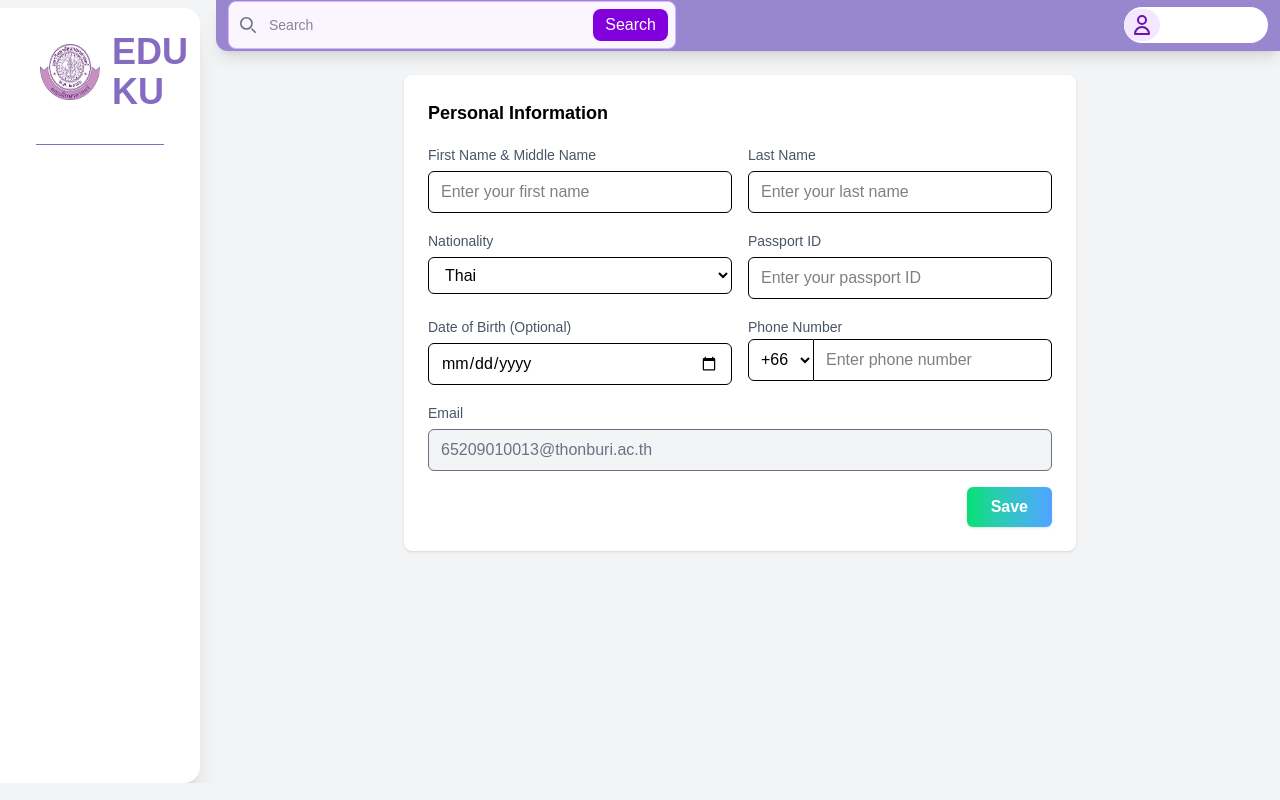
After one commit to S-Sarayoot/MVP1-PEES-EDUKU, a PHP site: page /student/user.php in a window 1280 px wide. The commit adds this page. Run offline with PHP 8.4, Linux system fonts and the light colour scheme; some web fonts are replaced.

Commit message:
feat: add personal information form and update title in base layout

```diff
--- /dev/null
+++ b/student/user.php
@@ -0,0 +1,7 @@
+<?php
+// public/index.php
+require __DIR__ . '/helpers.php';
+
+$pageHtml = render('pages/personal.php');
+
+echo layout('/base.php', $pageHtml, ['title'  => 'personal information',]);
--- a/student/views/base.php
+++ b/student/views/base.php
@@ -15,7 +15,7 @@
     <link rel="stylesheet" href="https://cdn.jsdelivr.net/npm/swiper@11/swiper-bundle.min.css"/>
 <script src="https://cdn.jsdelivr.net/npm/swiper@11/swiper-bundle.min.js"></script>
 
-  <title><?= htmlspecialchars($title ?? 'Untitled') ?></title>
+  <title>EDU KU - <?= htmlspecialchars($title ?? 'Untitled') ?></title>
   <meta name="viewport" content="width=device-width, initial-scale=1">
 
   </head>
--- /dev/null
+++ b/student/views/pages/personal.php
@@ -0,0 +1,72 @@
+<div class="max-w-2xl mx-auto bg-white rounded-lg shadow p-6">
+  <h2 class="text-lg font-semibold mb-4">Personal Information</h2>
+
+  <form class="grid grid-cols-1 md:grid-cols-2 gap-4">
+    <!-- First Name -->
+    <div>
+      <label class="text-sm text-gray-600">First Name & Middle Name</label>
+      <input type="text" placeholder="Enter your first name"
+        class="w-full mt-1 px-3 py-2 border rounded-md focus:outline-none focus:ring focus:ring-blue-300">
+    </div>
+
+    <!-- Last Name -->
+    <div>
+      <label class="text-sm text-gray-600">Last Name</label>
+      <input type="text" placeholder="Enter your last name"
+        class="w-full mt-1 px-3 py-2 border rounded-md focus:outline-none focus:ring focus:ring-blue-300">
+    </div>
+
+    <!-- Nationality -->
+    <div>
+      <label class="text-sm text-gray-600">Nationality</label>
+      <select class="w-full mt-1 px-3 py-2 border rounded-md focus:outline-none focus:ring focus:ring-blue-300">
+        <option>Thai</option>
+        <option>American</option>
+        <option>Japanese</option>
+      </select>
+    </div>
+
+    <!-- Passport ID -->
+    <div>
+      <label class="text-sm text-gray-600">Passport ID</label>
+      <input type="text" placeholder="Enter your passport ID"
+        class="w-full mt-1 px-3 py-2 border rounded-md focus:outline-none focus:ring focus:ring-blue-300">
+    </div>
+
+    <!-- Date of Birth -->
+    <div>
+      <label class="text-sm text-gray-600">Date of Birth (Optional)</label>
+      <input type="date"
+        class="w-full mt-1 px-3 py-2 border rounded-md focus:outline-none focus:ring focus:ring-blue-300">
+    </div>
+
+    <!-- Phone Number -->
+    <div>
+      <label class="text-sm text-gray-600">Phone Number</label>
+      <div class="flex">
+        <select class="border rounded-l-md px-2 focus:outline-none focus:ring focus:ring-blue-300">
+          <option>+66</option>
+          <option>+1</option>
+          <option>+81</option>
+        </select>
+        <input type="text" placeholder="Enter phone number"
+          class="flex-1 px-3 py-2 border-t border-b border-r rounded-r-md focus:outline-none focus:ring focus:ring-blue-300">
+      </div>
+    </div>
+
+    <!-- Email (Read-only) -->
+    <div class="md:col-span-2">
+      <label class="text-sm text-gray-600">Email</label>
+      <input type="email" value="65209010013@thonburi.ac.th" readonly
+        class="w-full mt-1 px-3 py-2 border rounded-md bg-gray-100 text-gray-500">
+    </div>
+
+    <!-- Save Button -->
+    <div class="md:col-span-2 flex justify-end">
+      <button type="submit"
+        class="px-6 py-2 rounded-md bg-gradient-to-r from-green-400 to-blue-400 text-white font-semibold shadow hover:opacity-90 transition">
+        Save
+      </button>
+    </div>
+  </form>
+</div>
```
